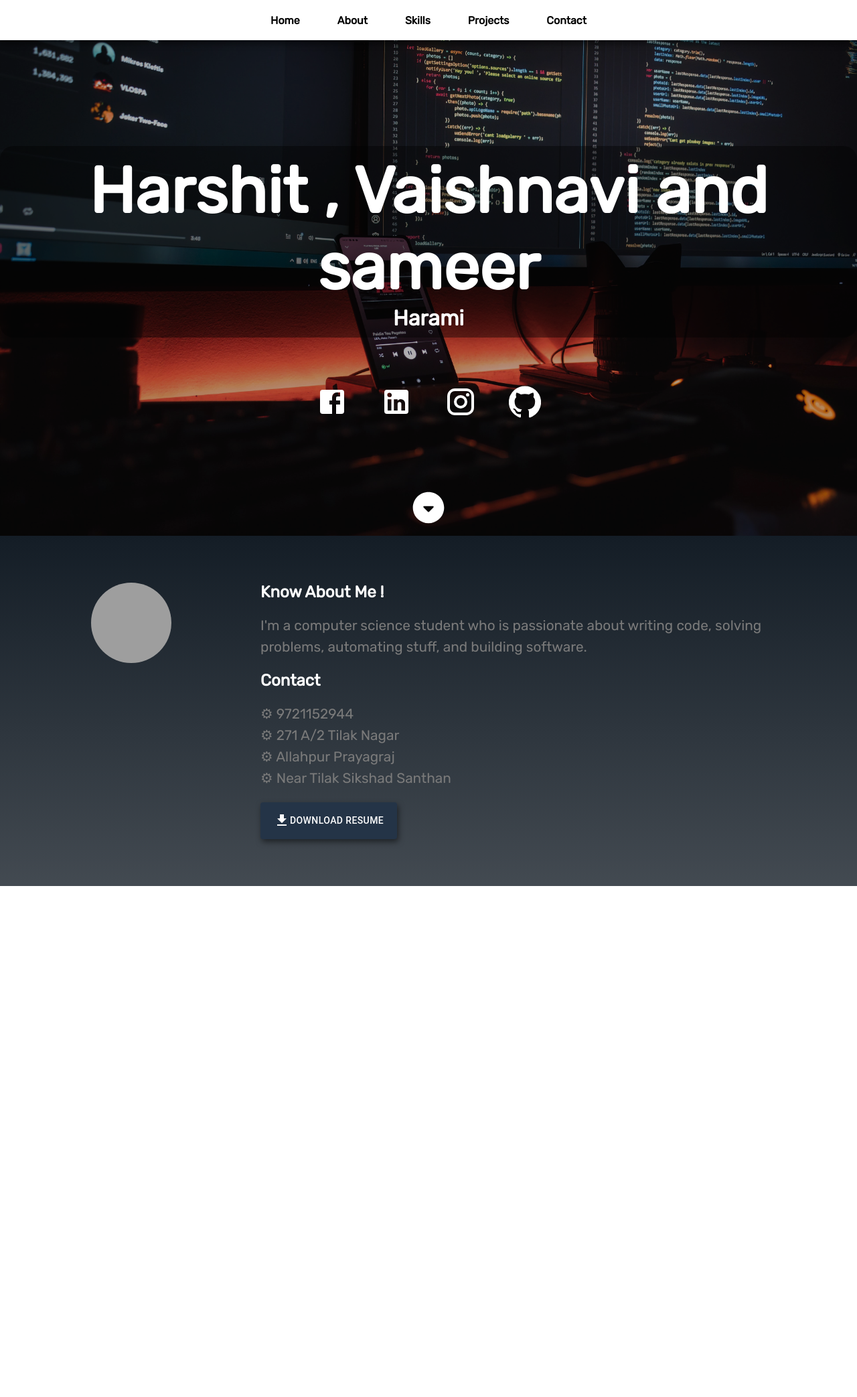
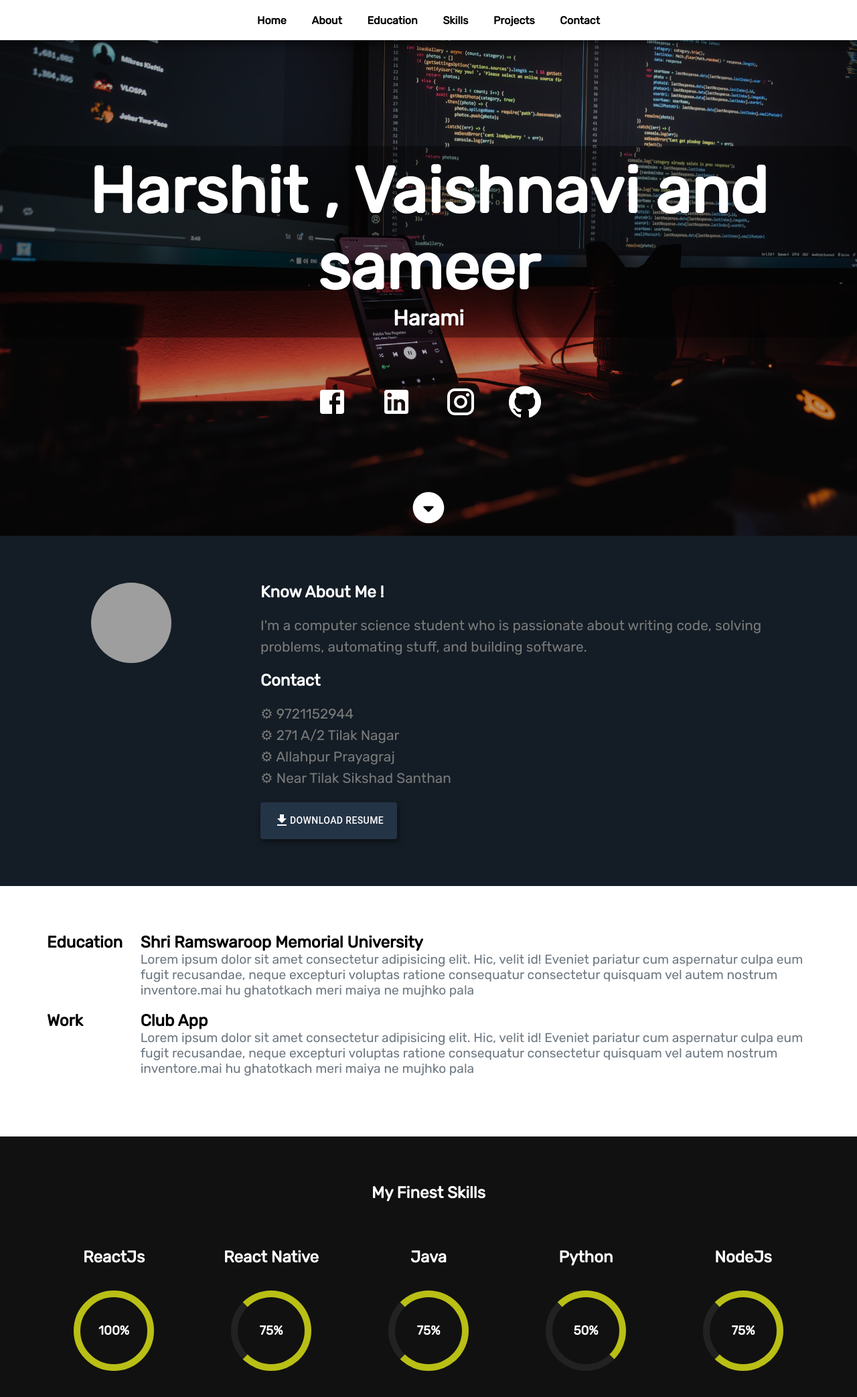
Before and after one commit to mohdsameer7408/portfolioJs, a React (Create React App) app: page / in a window 1280 px wide. Shown: the top 2086 px of the page at 67% size. Before the commit the page ends 1323 px from the top, so only its background shows below. Built offline with nearby package versions, Linux system fonts and the light colour scheme; grey boxes are pictures that could not be loaded; a web font is replaced by a local one.

Commit message:
added skills and education section

```diff
--- a/src/App.js
+++ b/src/App.js
@@ -3,6 +3,8 @@ import styled from "styled-components";
 import Header from "./app/components/Header";
 import About from "./app/components/About";
 import Home from "./app/components/Home";
+import Skills from "./app/components/Skills";
+import Education from "./app/components/Education";
 
 function App() {
   return (
@@ -10,6 +12,8 @@ function App() {
       <Header />
       <Home />
       <About />
+      <Education />
+      <Skills />
     </AppContainer>
   );
 }
--- a/src/app/components/About.js
+++ b/src/app/components/About.js
@@ -34,15 +34,10 @@ const AboutContainer = styled.section`
   display: flex;
   justify-content: center;
   padding: 70px 20px;
-  background: linear-gradient(
-    to bottom,
-    rgba(20, 29, 38, 1),
-    rgba(20, 29, 38, 0.9),
-    rgba(20, 29, 38, 0.8)
-  );
+  background: #141d26;
   flex-wrap: wrap;
 `;
-//#141d26
+
 const AboutImageContainer = styled.div`
   margin: 0 133px 50px 0;
 `;
--- /dev/null
+++ b/src/app/components/Education.js
@@ -0,0 +1,64 @@
+import styled from "styled-components";
+
+function Education() {
+  return (
+    <EducationContainer id="education">
+      <EducationBox>
+        <EducationTitle>Education</EducationTitle>
+        <EducationWrapper>
+          <EducationHeading>
+            Shri Ramswaroop Memorial University
+          </EducationHeading>
+          <EducationDescription>
+            Lorem ipsum dolor sit amet consectetur adipisicing elit. Hic, velit
+            id! Eveniet pariatur cum aspernatur culpa eum fugit recusandae,
+            neque excepturi voluptas ratione consequatur consectetur quisquam
+            vel autem nostrum inventore.mai hu ghatotkach meri maiya ne mujhko
+            pala
+          </EducationDescription>
+        </EducationWrapper>
+      </EducationBox>
+
+      <EducationBox>
+        <EducationTitle>Work</EducationTitle>
+        <EducationWrapper>
+          <EducationHeading>Club App</EducationHeading>
+          <EducationDescription>
+            Lorem ipsum dolor sit amet consectetur adipisicing elit. Hic, velit
+            id! Eveniet pariatur cum aspernatur culpa eum fugit recusandae,
+            neque excepturi voluptas ratione consequatur consectetur quisquam
+            vel autem nostrum inventore.mai hu ghatotkach meri maiya ne mujhko
+            pala
+          </EducationDescription>
+        </EducationWrapper>
+      </EducationBox>
+    </EducationContainer>
+  );
+}
+
+export default Education;
+
+const EducationContainer = styled.section`
+  display: flex;
+  flex-direction: column;
+  padding: 70px;
+`;
+const EducationBox = styled.div`
+  display: flex;
+  margin-bottom: 20px;
+`;
+
+const EducationTitle = styled.h1`
+  width: 30%;
+`;
+
+const EducationWrapper = styled.div``;
+
+const EducationHeading = styled.h1`
+  font-size: 1.5rem;
+`;
+
+const EducationDescription = styled.p`
+  font-size: 1.2rem;
+  color: #6e7881;
+`;
--- a/src/app/components/Header.js
+++ b/src/app/components/Header.js
@@ -1,19 +1,41 @@
+import { useState } from "react";
 import styled from "styled-components";
 import { IconButton } from "@material-ui/core";
 import MenuIcon from "@material-ui/icons/Menu";
+import ChevronLeftIcon from "@material-ui/icons/ChevronLeft";
 
 function Header() {
+  const [isNavOpened, setIsNavOpened] = useState(false);
+
+  const navToggleHandler = () => {
+    setIsNavOpened((prevState) => !prevState);
+  };
+
   return (
     <HeaderContainer>
-      <BurgerContainer>
+      <BurgerContainer onClick={navToggleHandler}>
         <MenuIcon />
       </BurgerContainer>
-      <NavContainer>
-        <NavItem href="#home">Home</NavItem>
-        <NavItem href="#about">About</NavItem>
-        <NavItem href="#skills">Skills</NavItem>
-        <NavItem href="#projects">Projects</NavItem>
-        <NavItem href="#contact">Contact</NavItem>
+      <NavContainer isNavOpened={isNavOpened}>
+        <StyledCancelIcon onClick={navToggleHandler} />
+        <NavItem onClick={navToggleHandler} href="#home">
+          Home
+        </NavItem>
+        <NavItem onClick={navToggleHandler} href="#about">
+          About
+        </NavItem>
+        <NavItem onClick={navToggleHandler} href="#education">
+          Education
+        </NavItem>
+        <NavItem onClick={navToggleHandler} href="#skills">
+          Skills
+        </NavItem>
+        <NavItem onClick={navToggleHandler} href="#projects">
+          Projects
+        </NavItem>
+        <NavItem onClick={navToggleHandler} href="#contact">
+          Contact
+        </NavItem>
       </NavContainer>
     </HeaderContainer>
   );
@@ -53,11 +75,20 @@ const BurgerContainer = styled(IconButton)`
 const NavContainer = styled.nav`
   display: flex;
   justify-content: space-between;
-  width: 500px;
+  width: 540px;
   max-width: 100%;
+  transition: 0.5s all ease-in-out;
 
   @media only screen and (max-width: 768px) {
-    display: none;
+    position: absolute;
+    flex-direction: column;
+    justify-content: space-around;
+    align-items: center;
+    height: 100vh;
+    width: 80%;
+    top: 0;
+    left: ${({ isNavOpened }) => (isNavOpened ? "0" : "-80%")};
+    background: rgba(20, 29, 38, 1);
   }
 `;
 
@@ -96,4 +127,20 @@ const NavItem = styled.a`
   :hover {
     transform: scale(1.2);
   }
+
+  @media only screen and (max-width: 768px) {
+    color: #fff;
+  }
 `;
+
+const StyledCancelIcon = styled(ChevronLeftIcon)`
+  display: none !important;
+
+  @media only screen and (max-width: 768px) {
+    display: flex !important;
+    align-self: flex-end;
+    color: #fff;
+    font-size: 2.5rem !important;
+    margin-right: 20px;
+  }
+`;
--- /dev/null
+++ b/src/app/components/Skills.js
@@ -0,0 +1,105 @@
+import styled from "styled-components";
+
+const progressStatsColor = [
+  "#b9bf15 #222 #222 #222",
+  "#b9bf15 #b9bf15 #222 #222",
+  "#b9bf15 #b9bf15 #b9bf15 #222",
+  "#b9bf15 #b9bf15 #b9bf15 #b9bf15",
+];
+
+function Skills() {
+  return (
+    <SkillsContainer id="skills">
+      <SkillsTitle>My Finest Skills</SkillsTitle>
+
+      <SkillsInnerContainer>
+        <SkillCard>
+          <SkillHeading>ReactJs</SkillHeading>
+          <ProgressCircle progress={100}>
+            <ProgressPercentage>100%</ProgressPercentage>
+          </ProgressCircle>
+        </SkillCard>
+        <SkillCard>
+          <SkillHeading>React Native</SkillHeading>
+          <ProgressCircle progress={75}>
+            <ProgressPercentage>75%</ProgressPercentage>
+          </ProgressCircle>
+        </SkillCard>
+        <SkillCard>
+          <SkillHeading>Java</SkillHeading>
+          <ProgressCircle progress={75}>
+            <ProgressPercentage>75%</ProgressPercentage>
+          </ProgressCircle>
+        </SkillCard>
+        <SkillCard>
+          <SkillHeading>Python</SkillHeading>
+          <ProgressCircle progress={50}>
+            <ProgressPercentage>50%</ProgressPercentage>
+          </ProgressCircle>
+        </SkillCard>
+        <SkillCard>
+          <SkillHeading>NodeJs</SkillHeading>
+          <ProgressCircle progress={75}>
+            <ProgressPercentage>75%</ProgressPercentage>
+          </ProgressCircle>
+        </SkillCard>
+      </SkillsInnerContainer>
+    </SkillsContainer>
+  );
+}
+
+export default Skills;
+
+const SkillsContainer = styled.section`
+  display: flex;
+  flex-direction: column;
+  align-items: center;
+  background: #111;
+  padding: 70px;
+  color: #fff;
+`;
+
+const SkillsTitle = styled.h1``;
+
+const SkillsInnerContainer = styled.div`
+  display: flex;
+  justify-content: space-between;
+  width: 100%;
+  flex-wrap: wrap;
+  margin-top: 50px;
+
+  @media only screen and (max-width: 539px) {
+    justify-content: center;
+  }
+`;
+
+const SkillCard = styled.div`
+  display: flex;
+  flex-direction: column;
+  width: 200px;
+  height: 220px;
+  justify-content: space-around;
+  align-items: center;
+`;
+
+const SkillHeading = styled.h2`
+  text-align: center;
+`;
+
+const ProgressCircle = styled.div`
+  display: flex;
+  justify-content: center;
+  align-items: center;
+  border-radius: 50%;
+  width: 120px;
+  height: 120px;
+  border: 10px solid #222;
+  border-color: ${({ progress }) => {
+    if (progress === 25) return progressStatsColor[0];
+    if (progress === 50) return progressStatsColor[1];
+    if (progress === 75) return progressStatsColor[2];
+    if (progress === 100) return progressStatsColor[3];
+  }};
+`;
+
+const ProgressPercentage = styled.h3``;
```
Also changed, not shown: src/app/components/Projects.js (added).
